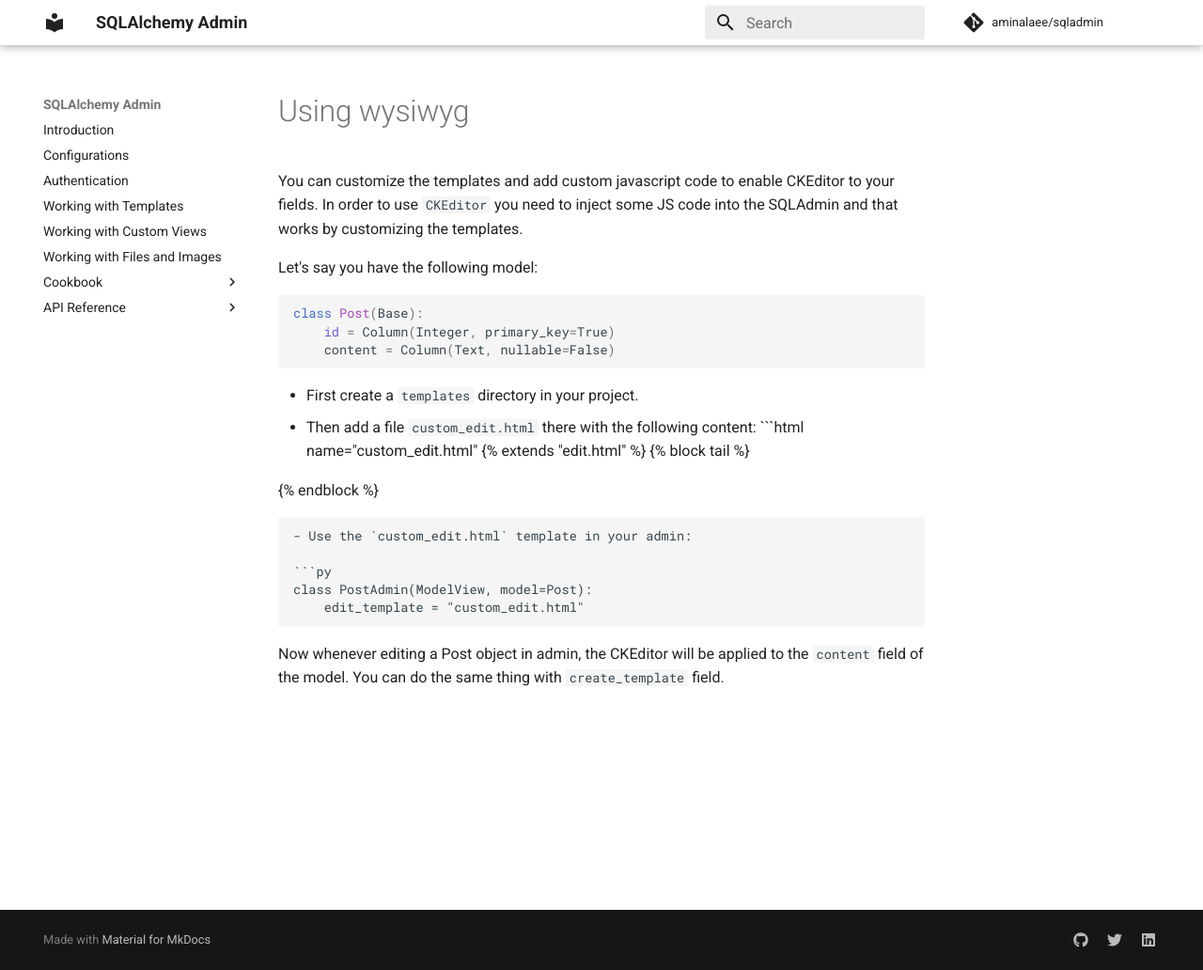
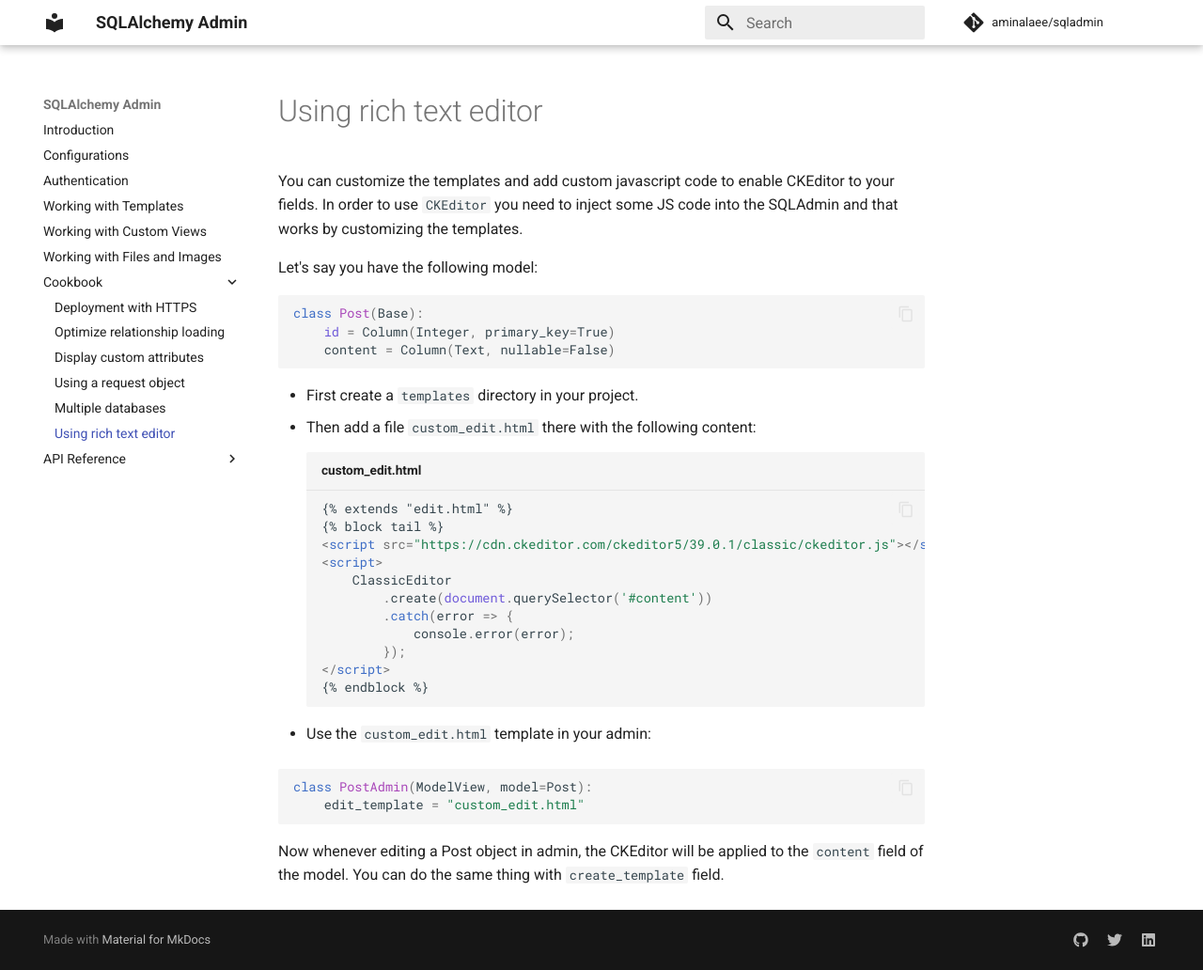
Before and after one commit to aminalaee/sqladmin, an MkDocs documentation site: the page built from docs/cookbook/using_wysiwyg.md, in a window 1280 px wide and 1032 px high. Shown: the whole window at 94% size. Built offline with MkDocs 1.6.1 and Material for MkDocs 9.7.7, drawn with Linux system fonts in a browser that asks for light colours; comment, search, counter and statistics services are not loaded.

Commit message:
Update docs and add new entry in cookbook (#730)

````diff
--- a/docs/cookbook/using_wysiwyg.md
+++ b/docs/cookbook/using_wysiwyg.md
@@ -11,7 +11,7 @@
 
 - First create a `templates` directory in your project.
 - Then add a file `custom_edit.html` there with the following content:
-```html name="custom_edit.html"
+```html title="custom_edit.html"
 {% extends "edit.html" %}
 {% block tail %}
 <script src="https://cdn.ckeditor.com/ckeditor5/39.0.1/classic/ckeditor.js"></script>
--- a/mkdocs.yml
+++ b/mkdocs.yml
@@ -3,34 +3,35 @@
 site_url: https://aminalaee.dev/sqladmin
 
 theme:
-  name: 'material'
+  name: "material"
   palette:
-      primary: white
+    primary: white
+  features:
+    - content.code.copy
 
 repo_name: aminalaee/sqladmin
 repo_url: https://github.com/aminalaee/sqladmin
 edit_uri: ""
 
 nav:
-  - Introduction: 'index.md'
-  - Configurations: 'configurations.md'
-  - Authentication: 'authentication.md'
-  - Working with Templates: 'working_with_templates.md'
-  - Working with Custom Views: 'writing_custom_views.md'
-  - Working with Files and Images: 'working_with_files.md'
+  - Introduction: "index.md"
+  - Configurations: "configurations.md"
+  - Authentication: "authentication.md"
+  - Working with Templates: "working_with_templates.md"
+  - Working with Custom Views: "writing_custom_views.md"
+  - Working with Files and Images: "working_with_files.md"
   - Cookbook:
-    - Deployment with HTTPS: 'cookbook/deployment_with_https.md'
-    - Optimize relationship loading: 'cookbook/optimize_relationship_loading.md'
-    - Display custom attributes: 'cookbook/display_custom_attributes.md'
-    - Using a request object: 'cookbook/using_request_object.md'
-    - Multiple databases: 'cookbook/multiple_databases.md'
-    # - Structuring larger projects: 'cookbook/structuring_larger_projects.md'
-    # - Admin home page: 'cookbook/admin_home_page.md'
+      - Deployment with HTTPS: "cookbook/deployment_with_https.md"
+      - Optimize relationship loading: "cookbook/optimize_relationship_loading.md"
+      - Display custom attributes: "cookbook/display_custom_attributes.md"
+      - Using a request object: "cookbook/using_request_object.md"
+      - Multiple databases: "cookbook/multiple_databases.md"
+      - Using rich text editor: "cookbook/using_wysiwyg.md"
   - API Reference:
-    - Application: 'api_reference/application.md'
-    - ModelView: 'api_reference/model_view.md'
-    - BaseView: 'api_reference/base_view.md'
-    - Authentication: 'api_reference/authentication.md'
+      - Application: "api_reference/application.md"
+      - ModelView: "api_reference/model_view.md"
+      - BaseView: "api_reference/base_view.md"
+      - Authentication: "api_reference/authentication.md"
 
 markdown_extensions:
   - markdown.extensions.codehilite:
````
Also changed, not shown: docs/working_with_templates.md (+2 -2 lines).
